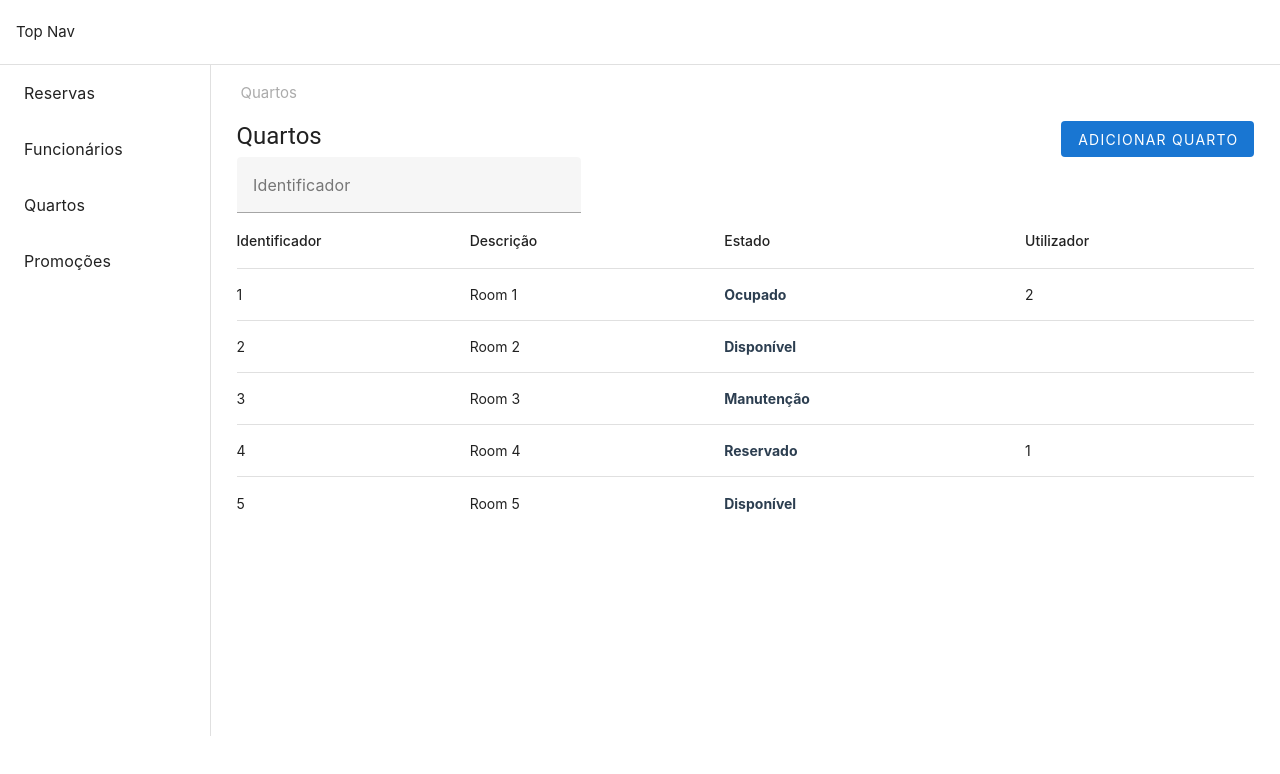
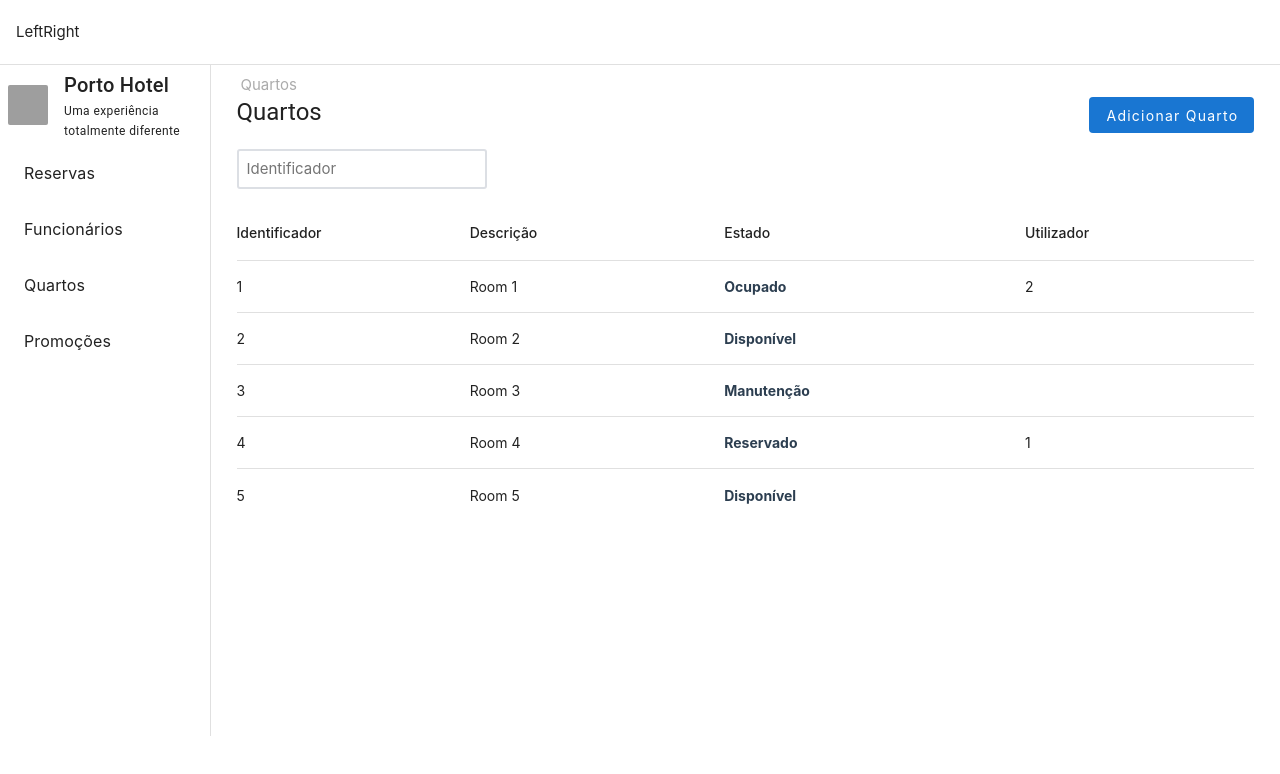
Before and after one commit to VicShadow/SicaVibe, a Vue app in the folder SicaVibeWeb/: page /admin/rooms in a window 1280 px wide. Shown: the top 774 px of the page. Built offline with nearby package versions, Linux system fonts and the light colour scheme; grey boxes are pictures that could not be loaded.

Commit message:
Add Hotel Avatar. Add custom TextField.

```diff
--- /dev/null
+++ b/SicaVibeWeb/src/components/HotelAvatar.vue
@@ -0,0 +1,27 @@
+<script lang="ts" setup>
+import { toRefs } from 'vue'
+
+interface Props {
+  img: string // Url of the image
+}
+
+const props = defineProps<Props>()
+
+const { img } = toRefs(props)
+</script>
+
+<template>
+  <div class="d-flex flex-row justify-start align-center py-1 outer-div">
+    <v-img :src="img" aspect-ratio="1" class="rounded-sm" cover="true" height="40" width="40" />
+    <div class="d-flex flex-column justify-center">
+      <span class="text-h6">Porto Hotel</span>
+      <span class="text-caption">Uma experiência totalmente diferente</span>
+    </div>
+  </div>
+</template>
+
+<style scoped>
+.outer-div {
+  gap: 1rem;
+}
+</style>
--- a/SicaVibeWeb/src/components/SideNav.vue
+++ b/SicaVibeWeb/src/components/SideNav.vue
@@ -2,6 +2,7 @@
 import type { Props as SideNavItemProps } from '@/components/SideNavItem.vue'
 import SideNavItem from '@/components/SideNavItem.vue'
 import { ref } from 'vue'
+import HotelAvatar from '@/components/HotelAvatar.vue'
 
 const items = ref<SideNavItemProps[]>([
   { title: 'Reservas', icon: '', value: '/admin/reservations' },
@@ -13,6 +14,7 @@ const items = ref<SideNavItemProps[]>([
 
 <template>
   <v-navigation-drawer class="position-sticky px-2">
+    <HotelAvatar img="https://picsum.photos/200/300" />
     <v-list v-for="item in items" :key="item.title" density="compact">
       <side-nav-item :icon="item.icon" :title="item.title" :value="item.value" />
     </v-list>
--- /dev/null
+++ b/SicaVibeWeb/src/components/TextField.vue
@@ -0,0 +1,37 @@
+<script lang="ts" setup>
+import { defineProps, toRefs } from 'vue'
+
+interface Props {
+  type?: string
+  label?: string
+}
+
+const props = defineProps<Props>()
+
+const { type, label } = toRefs(props)
+</script>
+
+<template>
+  <input :placeholder="label" :type="type ?? 'text'" />
+</template>
+
+<style scoped>
+input {
+  border: 2px solid rgba(9, 30, 66, 0.141176);
+  background: #ffffff;
+  border-radius: 3px;
+  padding: 6px 8px;
+  box-sizing: border-box;
+  max-width: 250px;
+}
+
+input:focus-visible,
+input:focus {
+  outline: none;
+  box-shadow: none;
+}
+
+input:hover {
+  background: #f7f8f9;
+}
+</style>
--- a/SicaVibeWeb/src/components/TopNav.vue
+++ b/SicaVibeWeb/src/components/TopNav.vue
@@ -1,10 +1,13 @@
-<script setup lang='ts'>
-
-</script>
+<script lang="ts" setup></script>
 
 <template>
-    <v-app-bar class='border-b-sm px-4 position-sticky' :elevation='0'>Top Nav</v-app-bar>
+  <v-app-bar
+    :elevation="0"
+    class="border-b-sm px-4 position-sticky d-flex flex-row justify-space-between align-center"
+  >
+    <div>Left</div>
+    <div>Right</div>
+  </v-app-bar>
 </template>
 
-<style scoped>
-</style>
+<style scoped></style>
--- a/SicaVibeWeb/src/layouts/AdminLayout.vue
+++ b/SicaVibeWeb/src/layouts/AdminLayout.vue
@@ -12,7 +12,7 @@ defineProps<Props>()
     <top-nav />
     <div class="h-100 d-flex justify-lg-start container">
       <side-nav />
-      <main class="h-100 w-100">
+      <main class="h-100 w-100 d-flex flex-column py-2">
         <router-view />
       </main>
     </div>
@@ -26,5 +26,6 @@ defineProps<Props>()
 
 main {
   padding-right: 2%;
+  gap: 1rem;
 }
 </style>
--- a/SicaVibeWeb/src/main.ts
+++ b/SicaVibeWeb/src/main.ts
@@ -8,15 +8,25 @@ import App from '@/App.vue'
 
 // Vuetify
 import 'vuetify/styles'
-import { createVuetify } from 'vuetify'
+import { createVuetify, type ThemeDefinition } from 'vuetify'
 import * as components from 'vuetify/components'
 import * as directives from 'vuetify/directives'
 
 const app = createApp(App)
 
+const mainTheme: ThemeDefinition = {
+  dark: false
+}
+
 const vuetify = createVuetify({
   components,
-  directives
+  directives,
+  theme: {
+    defaultTheme: 'mainTheme',
+    themes: {
+      mainTheme
+    }
+  }
 })
 
 app.use(router)
--- a/SicaVibeWeb/src/views/AdminRooms.vue
+++ b/SicaVibeWeb/src/views/AdminRooms.vue
@@ -1,6 +1,7 @@
 <script lang="ts" setup>
 import RoomTable from '@/components/RoomTable.vue'
 import { Room, RoomStatus } from '@/types/Room'
+import TextField from '@/components/TextField.vue'
 
 const rooms: Room[] = [
   {
@@ -34,14 +35,14 @@ const rooms: Room[] = [
 </script>
 
 <template>
-  <v-breadcrumbs :items="['Quartos']" class="px-0"></v-breadcrumbs>
-  <div class="d-flex justify-space-between">
-    <h1 class="text-h5 d-inline">Quartos</h1>
-    <v-btn class="bg-blue-darken-2 elevation-0"> Adicionar Quarto</v-btn>
+  <div>
+    <v-breadcrumbs :items="['Quartos']" class="pa-0"></v-breadcrumbs>
+    <div class="d-flex justify-space-between">
+      <h1 class="text-h5 d-inline">Quartos</h1>
+      <v-btn class="bg-blue-darken-2 elevation-0 text-capitalize"> Adicionar Quarto</v-btn>
+    </div>
   </div>
-  <v-responsive max-width="344">
-    <v-text-field hide-details label="Identificador" single-line></v-text-field>
-  </v-responsive>
+  <TextField label="Identificador"></TextField>
   <RoomTable :rooms="rooms" />
 </template>
 
```
